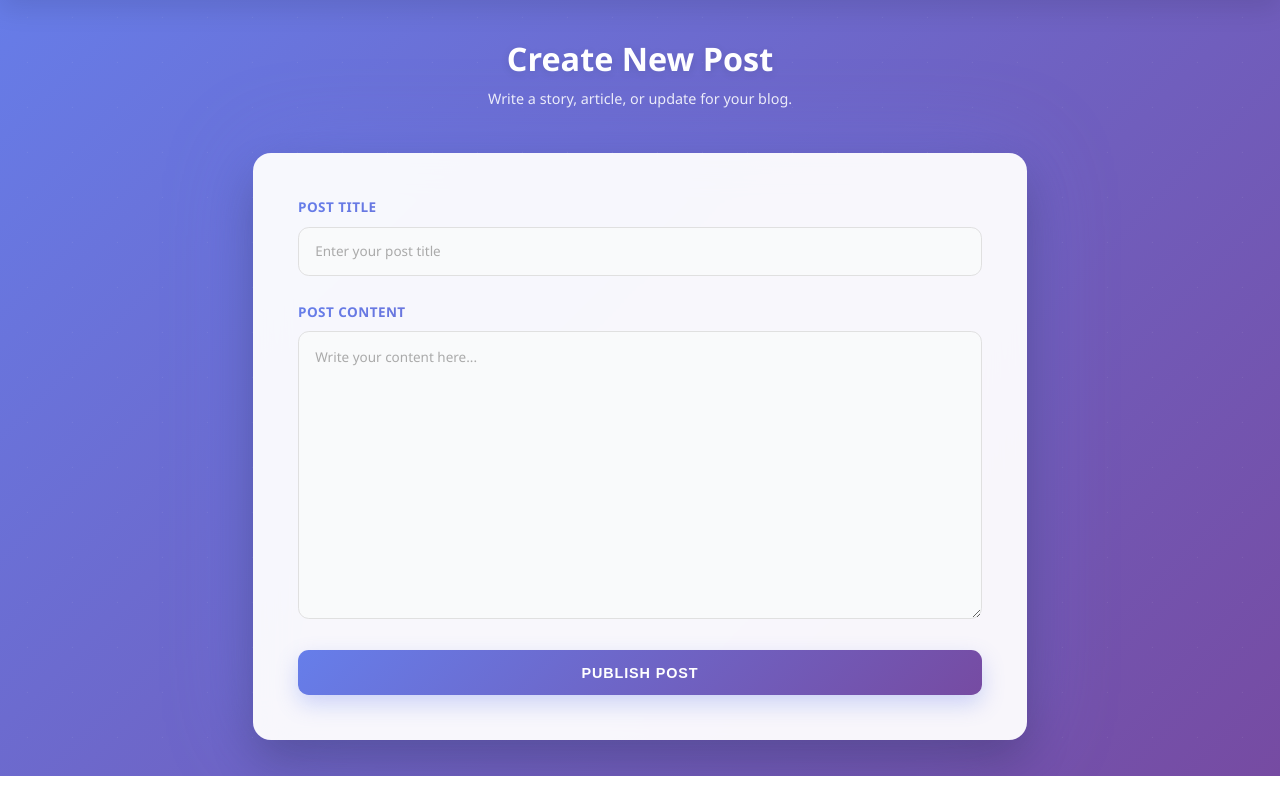
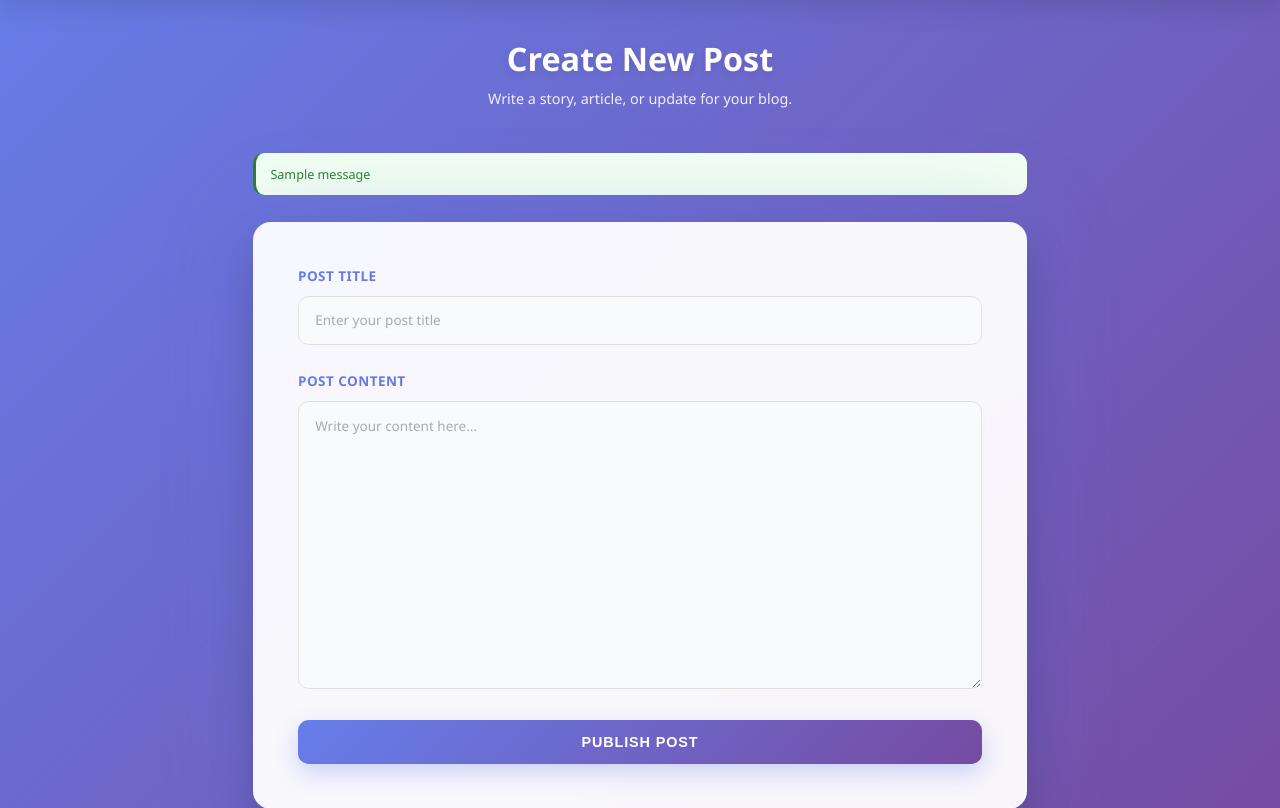
Before and after one commit to rahman-noorbasha/flask-blog-api, a Flask app: page /create in a window 1280 px wide. Shown: the part 70-878 px from the top of the page. Before the commit the page ends 846 px from the top, so only its background shows below. Run offline with Flask 3, Linux system fonts and the light colour scheme; a user stored in the database is signed in; tables that the repository leaves empty hold one stand-in row (values such as "Sample post"); one stand-in notice (Sample message) is shown.

Commit message:
alert messages colour changed

```diff
--- a/app.py
+++ b/app.py
@@ -81,10 +81,10 @@ def register():
                 (username, password)
             )
             conn.commit()
-            flash("Registration successful!")
+            flash("Registration successful!", "success")
             return redirect(url_for("login"))
         except:
-            flash("Username already exists")
+            flash("Username already exists", "error")
 
         conn.close()
 
@@ -112,7 +112,7 @@ def login():
             login_user(User(user[0], user[1]))
             return redirect(url_for("dashboard"))
         else:
-            flash("Invalid credentials")
+            flash("Invalid credentials", "error")
 
     return render_template("login.html")
 
@@ -152,7 +152,7 @@ def create():
         conn.commit()
         conn.close()
 
-        flash("Post created successfully.")
+        flash("Post created successfully.", "success")
         return redirect(url_for("dashboard"), code=303)
 
     return render_template(
@@ -182,7 +182,7 @@ def edit_post(post_id):
 
     if not post:
         conn.close()
-        flash("Post not found or access denied.")
+        flash("Post not found or access denied.", "error")
         return redirect(url_for("dashboard"))
 
     if request.method == "POST":
@@ -196,7 +196,7 @@ def edit_post(post_id):
         conn.commit()
         conn.close()
 
-        flash("Post updated successfully.")
+        flash("Post updated successfully.", "success")
         return redirect(url_for("dashboard"), code=303)
 
     conn.close()
@@ -226,7 +226,7 @@ def delete_post(post_id):
     conn.commit()
     conn.close()
 
-    flash("Post deleted successfully.")
+    flash("Post deleted successfully.", "success")
     return redirect(url_for("dashboard"), code=303)
 
 
--- a/templates/create_post.html
+++ b/templates/create_post.html
@@ -106,6 +106,41 @@
         .nav-link:hover {
             background: #e3f2fd;
             color: #764ba2;
+        }
+
+        .alerts {
+            margin-bottom: 30px;
+        }
+
+        .alert {
+            padding: 14px 16px;
+            border-radius: 12px;
+            font-size: 14px;
+            font-weight: 500;
+            animation: alertSlide 0.4s ease-out;
+        }
+
+        .alert-danger {
+            background-color: #fff1f1;
+            color: #c33;
+            border-left: 4px solid #c33;
+        }
+
+        .alert-success {
+            background-color: #f2fff2;
+            color: #2a7f2a;
+            border-left: 4px solid #2a7f2a;
+        }
+
+        @keyframes alertSlide {
+            from {
+                opacity: 0;
+                transform: translateX(-20px);
+            }
+            to {
+                opacity: 1;
+                transform: translateX(0);
+            }
         }
 
         .container {
@@ -297,6 +332,18 @@
             <p>{{ header_desc }}</p>
         </div>
 
+        {% with messages = get_flashed_messages(with_categories=true) %}
+            {% if messages %}
+                <div class="alerts">
+                    {% for category, message in messages %}
+                        <div class="alert {{ 'alert-success' if category == 'success' else 'alert-danger' }}">
+                            {{ message }}
+                        </div>
+                    {% endfor %}
+                </div>
+            {% endif %}
+        {% endwith %}
+
         <div class="create-wrapper">
             <form method="POST" action="{{ action_url }}" class="create-form">
                 <div class="form-group">
```
